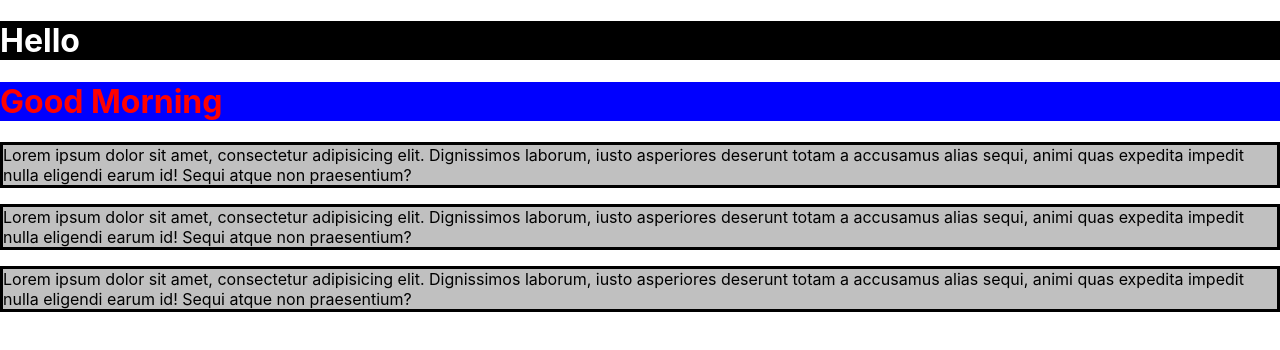
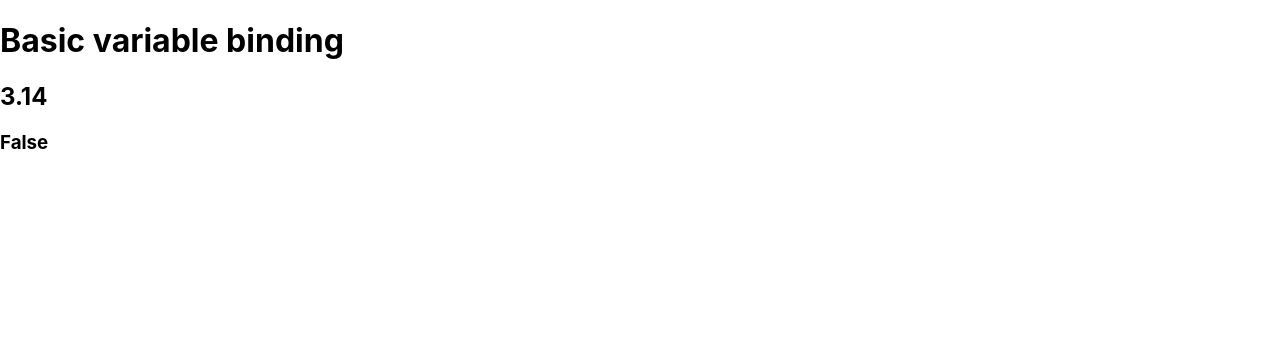
Before and after one commit to Hrishikesh-Dhormare/react, a React (Create React App) app: page / in a window 1280 px wide. Shown: the top 350 px of the page. Built offline with nearby package versions, Linux system fonts and the light colour scheme.

Commit message:
using different variable with different type

```diff
--- a/src/App.js
+++ b/src/App.js
@@ -1,29 +1,16 @@
-import logo from "./logo.svg";
-import "./App.css";
+function App() {
+  let str = "Basic variable binding"
+  let pi= 3.14;
+  let active = true;
 
-function App() {
-  let sty = { color: "red", background: "blue" };
-  return (
+
+  return(
     <>
-      <h1 style={{ background: "black", color: "white" }}>Hello</h1>
-      <h1 style={sty}>Good Morning</h1>
-      <Para/>
-      <Para/>
-      <Para/>
+      <h1>{str}</h1>
+      <h2>{pi}</h2>
+      <h3>{!active? "True": "False"}</h3>
     </>
-  );
+  )
 }
 
-function Para() {
-  return (
-    <p style={{border:"solid", padding:"5", background:"silver"}}>
-      Lorem ipsum dolor sit amet, consectetur adipisicing elit. Dignissimos
-      laborum, iusto asperiores deserunt totam a accusamus alias sequi, animi
-      quas expedita impedit nulla eligendi earum id! Sequi atque non
-      praesentium?
-    </p>
-  );
-}
-
-// export Para;
 export default App;
```
